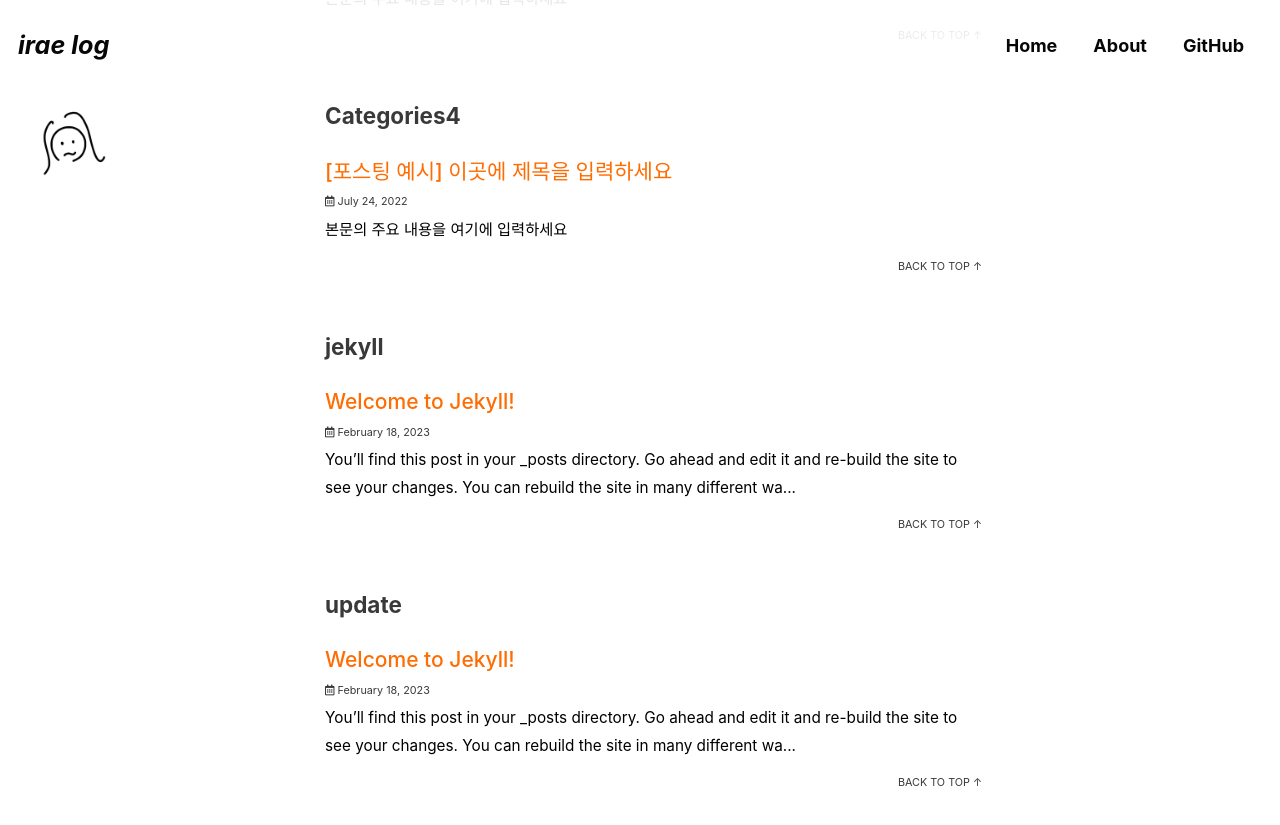
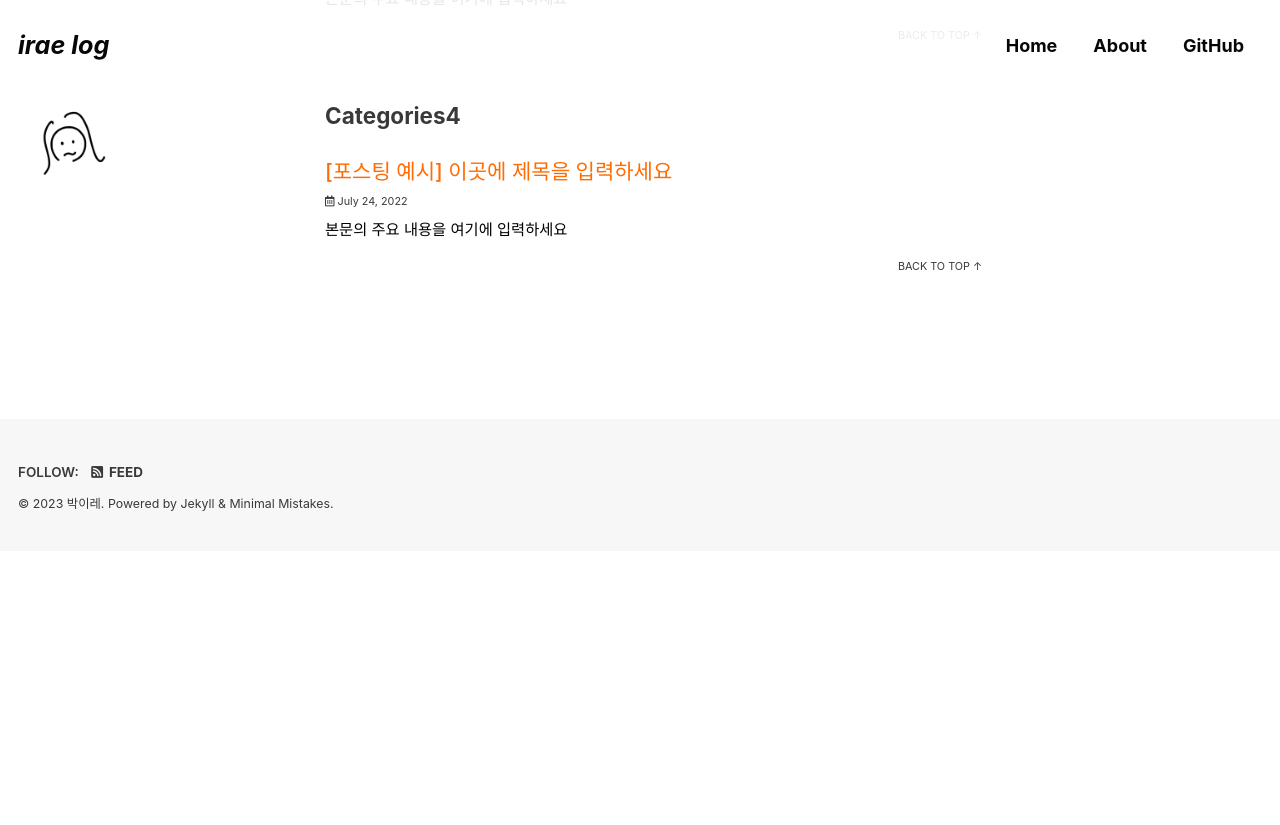
Before and after one commit to parkirae/parkirae.github.io, a Jekyll site: the page built from _pages/categories-archive.md, in a window 1280 px wide and 900 px high, scrolled down 848 px. Shown: the top 825 px of the window. Built offline with Jekyll 4.4.1, drawn with Linux system fonts in a browser that asks for light colours; cached includes are drawn as plain includes; some web fonts are replaced; after the commit the page ends 1399 px from its top, so only the background shows below that.

Commit message:
Chore :wrench:: jeykll file 삭제

```diff
--- a/_posts/2023-02-18-welcome-to-jekyll.markdown
+++ /dev/null
@@ -1,29 +0,0 @@
----
-layout: post
-title:  "Welcome to Jekyll!"
-date:   2023-02-18 20:21:53 +0900
-categories: jekyll update
----
-You’ll find this post in your `_posts` directory. Go ahead and edit it and re-build the site to see your changes. You can rebuild the site in many different ways, but the most common way is to run `jekyll serve`, which launches a web server and auto-regenerates your site when a file is updated.
-
-Jekyll requires blog post files to be named according to the following format:
-
-`YEAR-MONTH-DAY-title.MARKUP`
-
-Where `YEAR` is a four-digit number, `MONTH` and `DAY` are both two-digit numbers, and `MARKUP` is the file extension representing the format used in the file. After that, include the necessary front matter. Take a look at the source for this post to get an idea about how it works.
-
-Jekyll also offers powerful support for code snippets:
-
-{% highlight ruby %}
-def print_hi(name)
-  puts "Hi, #{name}"
-end
-print_hi('Tom')
-#=> prints 'Hi, Tom' to STDOUT.
-{% endhighlight %}
-
-Check out the [Jekyll docs][jekyll-docs] for more info on how to get the most out of Jekyll. File all bugs/feature requests at [Jekyll’s GitHub repo][jekyll-gh]. If you have questions, you can ask them on [Jekyll Talk][jekyll-talk].
-
-[jekyll-docs]: https://jekyllrb.com/docs/home
-[jekyll-gh]:   https://github.com/jekyll/jekyll
-[jekyll-talk]: https://talk.jekyllrb.com/
```
Also changed, not shown: _pages/about.md (+1 -1 lines).
